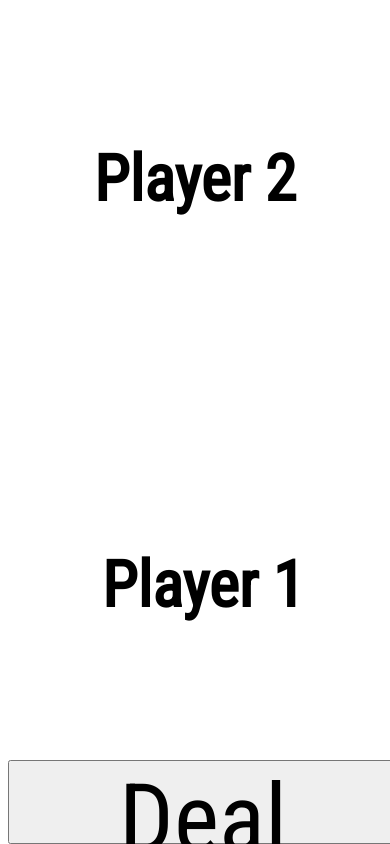
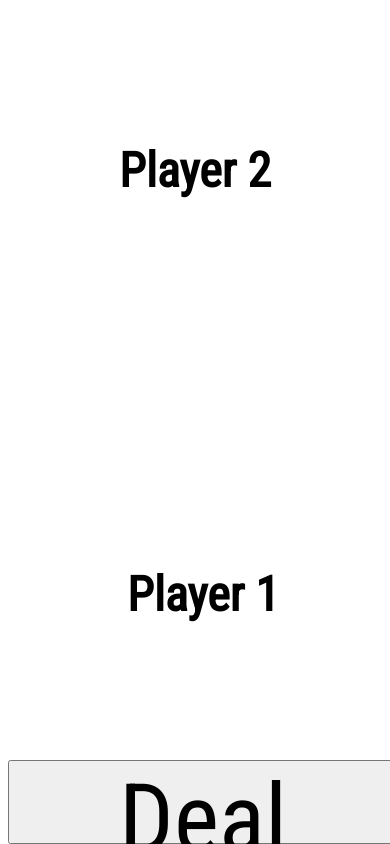
Before and after one commit to Zed2808/pb, a Flask app: page / in a window 390 px wide. Run offline with Flask 2, Linux system fonts and the light colour scheme.

Commit message:
Made text slightly smaller on mobile

```diff
--- a/app/static/css/style.css
+++ b/app/static/css/style.css
@@ -11,7 +11,7 @@ p {
 
 @media only screen and (max-width: 1080px) {
 	.name {
-		font-size: 400%;
+		font-size: 300%;
 	}
 }
 
@@ -48,7 +48,7 @@ p {
 
 @media only screen and (max-width: 1080px) {
 	#log {
-		font-size: 300%;
+		font-size: 250%;
 	}
 }
 
```
